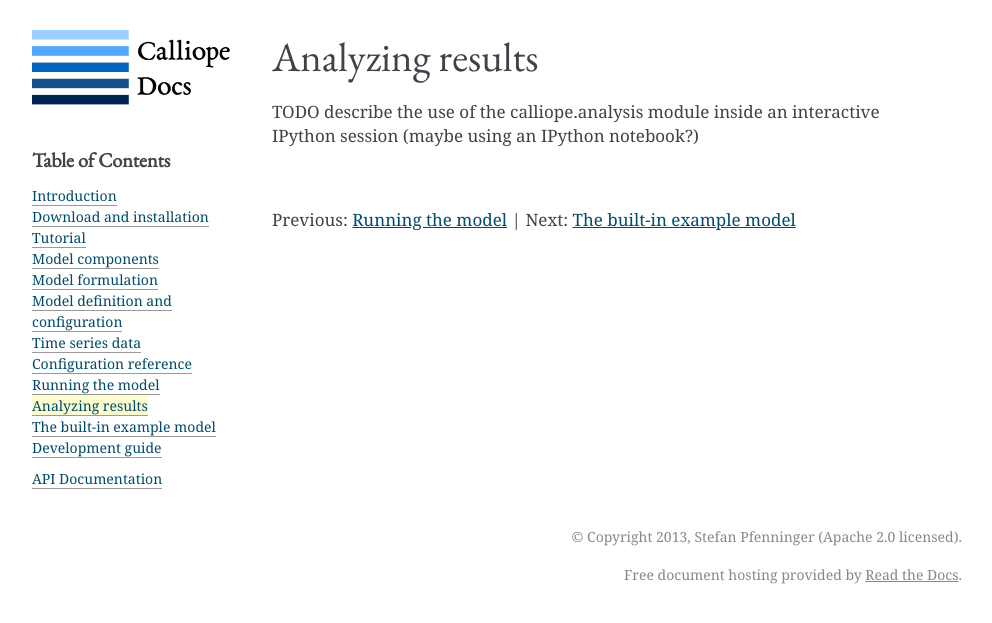
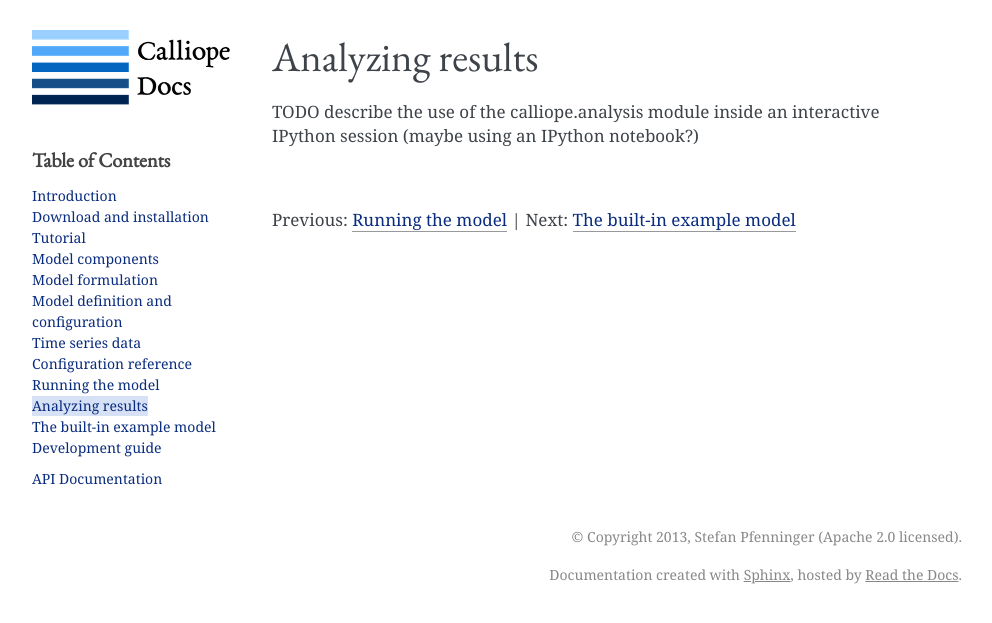
Before and after one commit to calliope-project/calliope, a Sphinx documentation site: the page built from doc/user/analysis.rst, in a window 1280 px wide. Shown: the top 623 px of the page, without its empty margins (148-1140 px from the left). Built offline with Sphinx 7.4.7, drawn with Linux system fonts in a browser that asks for light colours; pages that are not in the unit, such as notebooks, are missing from menus.

Commit message:
Documentation theme changes

```diff
--- a/doc/_themes/flask_calliope/layout.html
+++ b/doc/_themes/flask_calliope/layout.html
@@ -18,16 +18,15 @@
 {%- block footer %}
   <div class="footer">
     &copy; Copyright {{ copyright }}.
-    <br><br>Free document hosting provided by <a href="http://www.readthedocs.org">Read the Docs</a>.
-    <!-- Docs created using <a href="http://sphinx-doc.org/">Sphinx</a>. -->
+    <br><br>Documentation created with <a href="http://sphinx-doc.org/">Sphinx</a>, hosted by <a href="http://www.readthedocs.org">Read the Docs</a>.
   </div>
   {% if pagename == 'index' %}
   </div>
   {% endif %}
   <script>
     var stickySidebartoc = function() {
-      if ( $(window).height() >= $("#sidebartoc").height() + 30 ) {
-        $("#sidebartoc").sticky({topSpacing:20});
+      if ( $(window).height() >= $("#sidebartoc").height() + 10 ) {
+        $("#sidebartoc").sticky({topSpacing:0});
       } else {
         $("#sidebartoc").unstick();
       }
--- a/doc/_themes/flask_calliope/page.html
+++ b/doc/_themes/flask_calliope/page.html
@@ -3,11 +3,11 @@
   {{ body }}
     <p style="margin-top: 60px;">
     {%- if prev %}
-      Previous: <a href="{{ prev.link|e }}" title="{{ _('previous chapter')
+      Previous: <a class="reference" href="{{ prev.link|e }}" title="{{ _('previous chapter')
         }}">{{ prev.title }}</a> |
     {%- endif %}
     {%- if next %}
-    Next: <a href="{{ next.link|e }}" title="{{ _('next chapter')
+    Next: <a class="reference" href="{{ next.link|e }}" title="{{ _('next chapter')
         }}">{{ next.title }}</a>
     {%- endif %}
     </p>
--- a/doc/_themes/flask_calliope/static/flasky.css_t
+++ b/doc/_themes/flask_calliope/static/flasky.css_t
@@ -8,6 +8,7 @@
 
 {% set page_width = '940px' %}
 {% set sidebar_width = '220px' %}
+{% set sidebar_width_withoutpadding = '200px' %}
 
 @import url("basic.css");
 
@@ -38,6 +39,10 @@ div.bodywrapper {
 
 div.sphinxsidebar {
     width: {{ sidebar_width }};
+}
+
+div#sidebartoc{
+    width: {{ sidebar_width_withoutpadding }};
 }
 
 hr {
@@ -71,18 +76,22 @@ div.related {
     display: none;
 }
 
-/*div.sphinxsidebar a {
-    color: #444;
+div.sphinxsidebar a {
     text-decoration: none;
-    border-bottom: 1px dotted #999;
-}*/
+    border-bottom: 1px solid transparent;
+}
 
-/*div.sphinxsidebar a:hover {
-    border-bottom: 1px solid #999;
-}*/
+div.sphinxsidebar a:hover, div.sphinxsidebar a.current:hover {
+    border-bottom: 1px solid transparent;
+    background-color: #F3F3F3;
+}
+
+div.sphinxsidebar .logo a:hover {
+    background-color: transparent;
+}
 
 div.sphinxsidebar a.current {
-    background-color: #FDFCCE;
+    background-color: #D6E1F6;
 }
 
 div.sphinxsidebar {
@@ -147,12 +156,14 @@ div.sphinxsidebar input {
 /* -- body styles ----------------------------------------------------------- */
 
 a {
-    color: #004B6B;
+    // color: #004B6B;
+    // color: #0A4EB2;
+    color: #0A2C7E;
     text-decoration: underline;
 }
 
 a:hover {
-    color: #6D4100;
+    // color: #6D4100;
     text-decoration: underline;
 }
 
```
